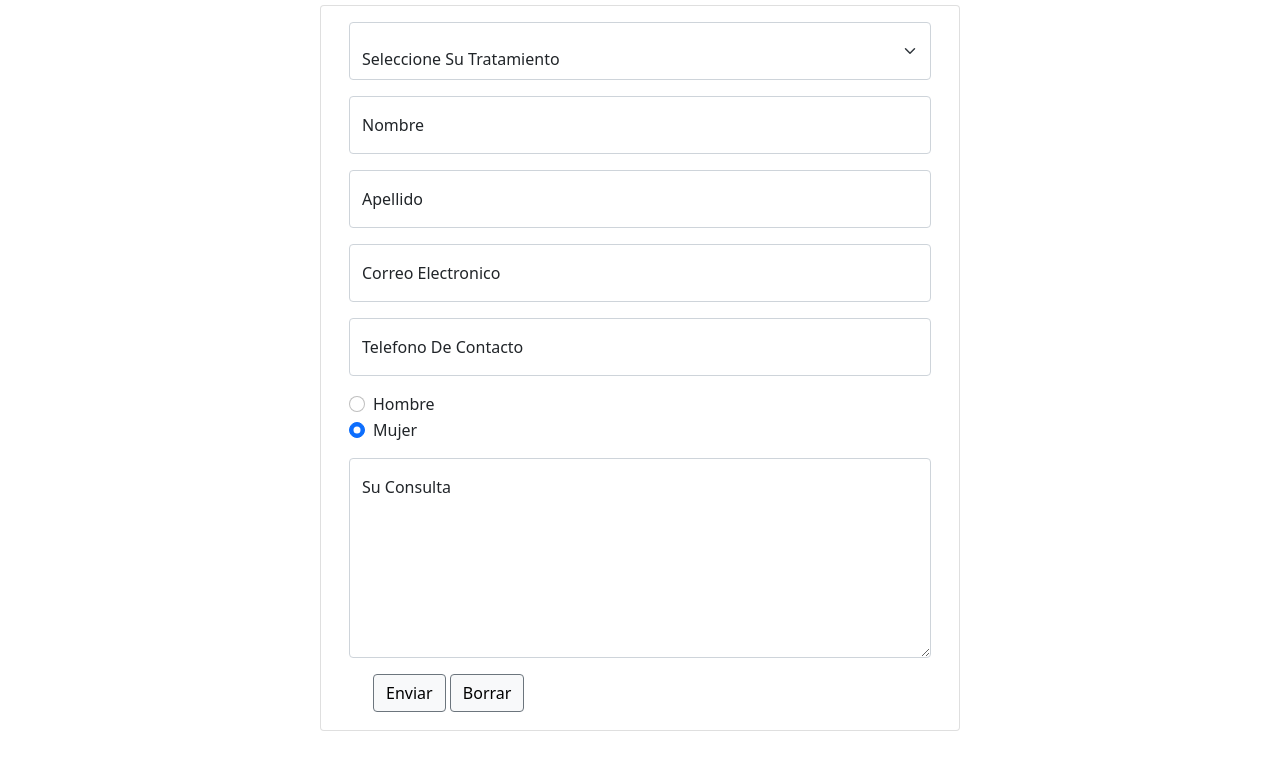
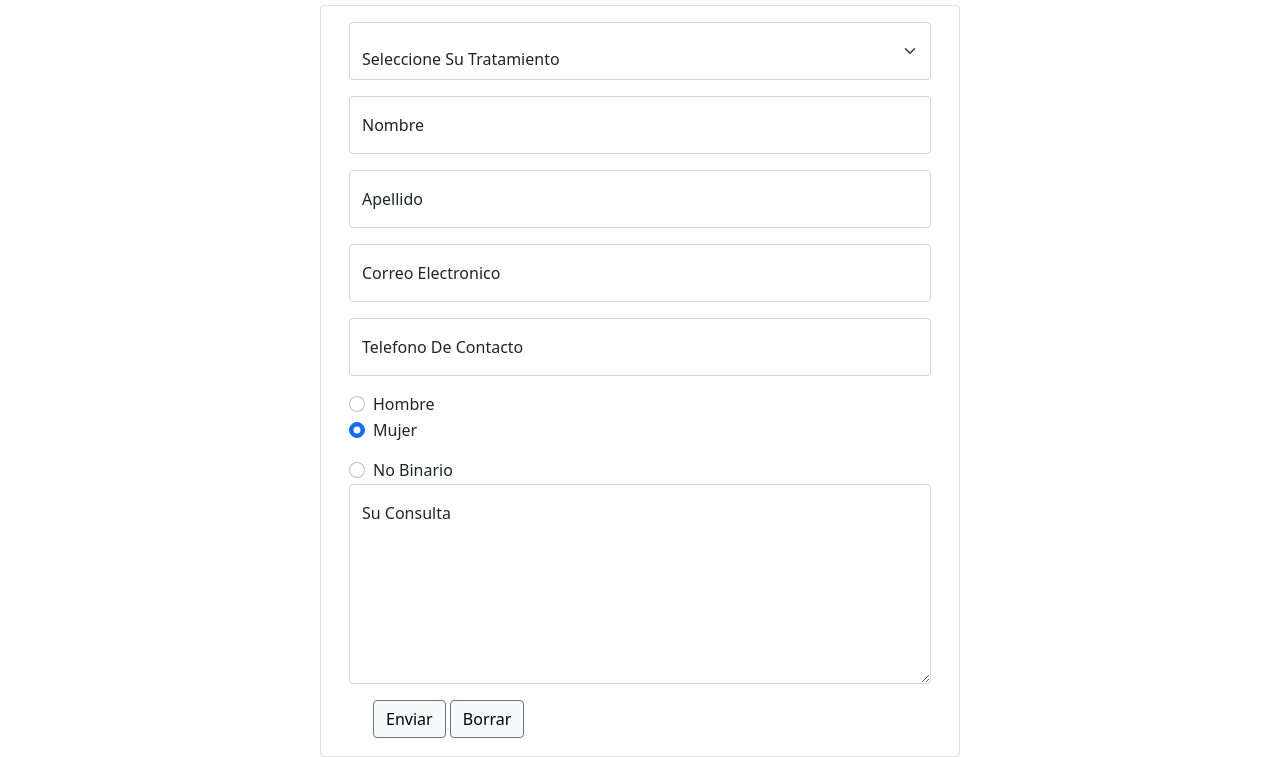
Before and after one commit to Emanuelgb91/Amelie-Js, a website: page contacto.html in a window 1280 px wide. Shown: the part 189-946 px from the top of the page. Before the commit the page ends 920 px from the top, so only its background shows below. Drawn offline with nearby package versions, Linux system fonts and the light colour scheme.

Commit message:
agregado de boton check "no binario"

```diff
--- a/contacto.html
+++ b/contacto.html
@@ -107,6 +107,12 @@
           Mujer
         </label>
       </div>
+      <div class="form-check">
+        <input class="form-check-input" type="radio" name="flexRadioDefault" id="flexRadioDefault3">
+        <label class="form-check-label" for="flexRadioDefault3">
+          No Binario
+        </label>
+      </div>
       <div class="form-floating">
         <textarea class="form-control" placeholder="Leave a comment here" id="floatingTextarea2" style="height: 200px"></textarea>
         <label for="floatingTextarea2">Su Consulta</label>
```
